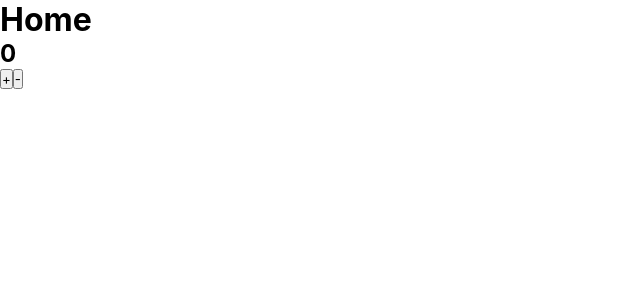
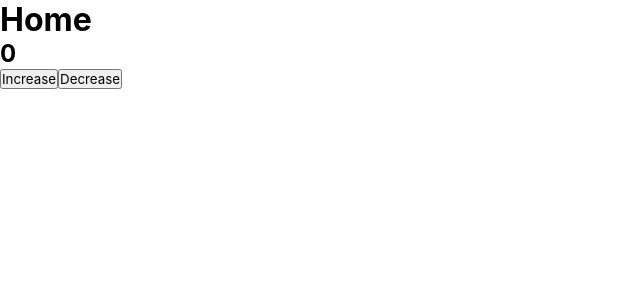
Before and after one commit to Indra-poudel/Cv-Builder, a React (Create React App) app: page / in a window 1280 px wide. Shown: the top 300 px of the page, without its empty margins (0-640 px from the left). Built offline with nearby package versions, Linux system fonts and the light colour scheme.

Commit message:
Code Refactor

```diff
--- a/src/components/counter/counter.component.tsx
+++ b/src/components/counter/counter.component.tsx
@@ -11,8 +11,8 @@ const Counter = (props: CounterProps) => {
   return (
     <div>
       <h2>{count}</h2>
-      <button onClick={() => changeCount(true)}>+</button>
-      <button onClick={() => changeCount(false)}>-</button>
+      <button onClick={() => changeCount(true)}>Increase</button>
+      <button onClick={() => changeCount(false)}>Decrease</button>
     </div>
   );
 };
```
